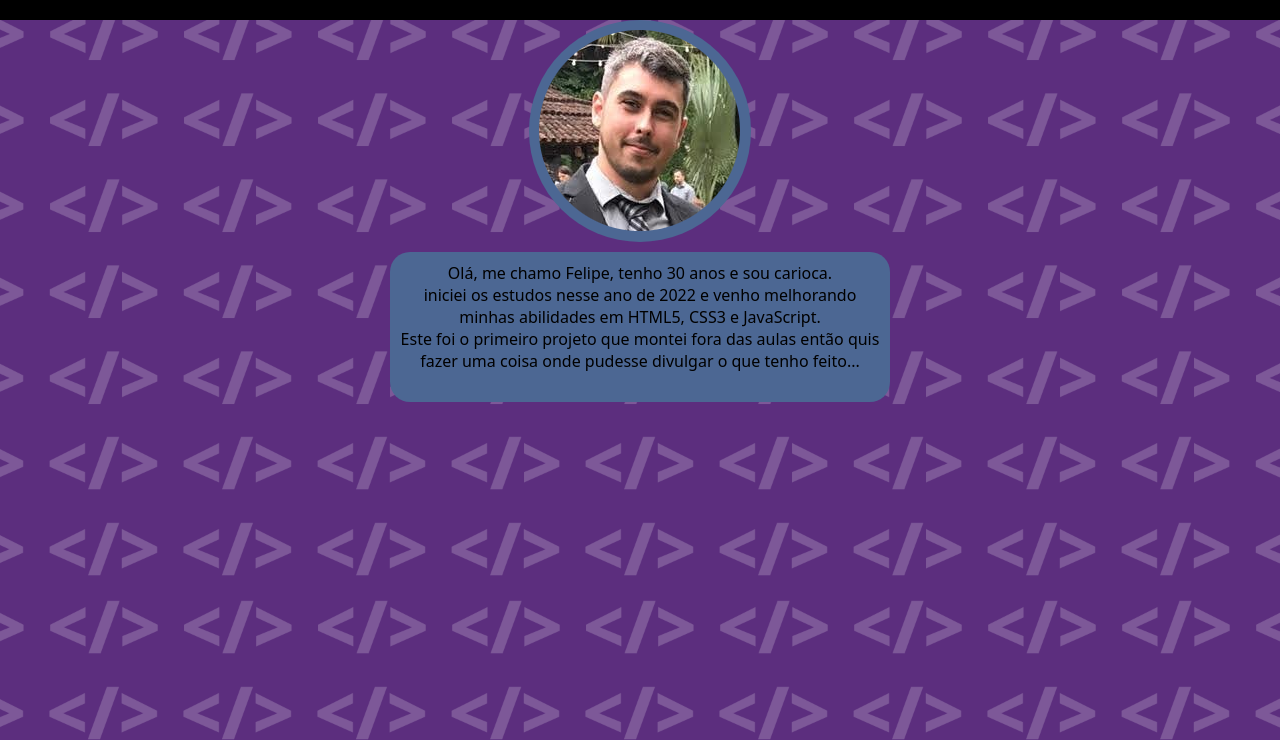
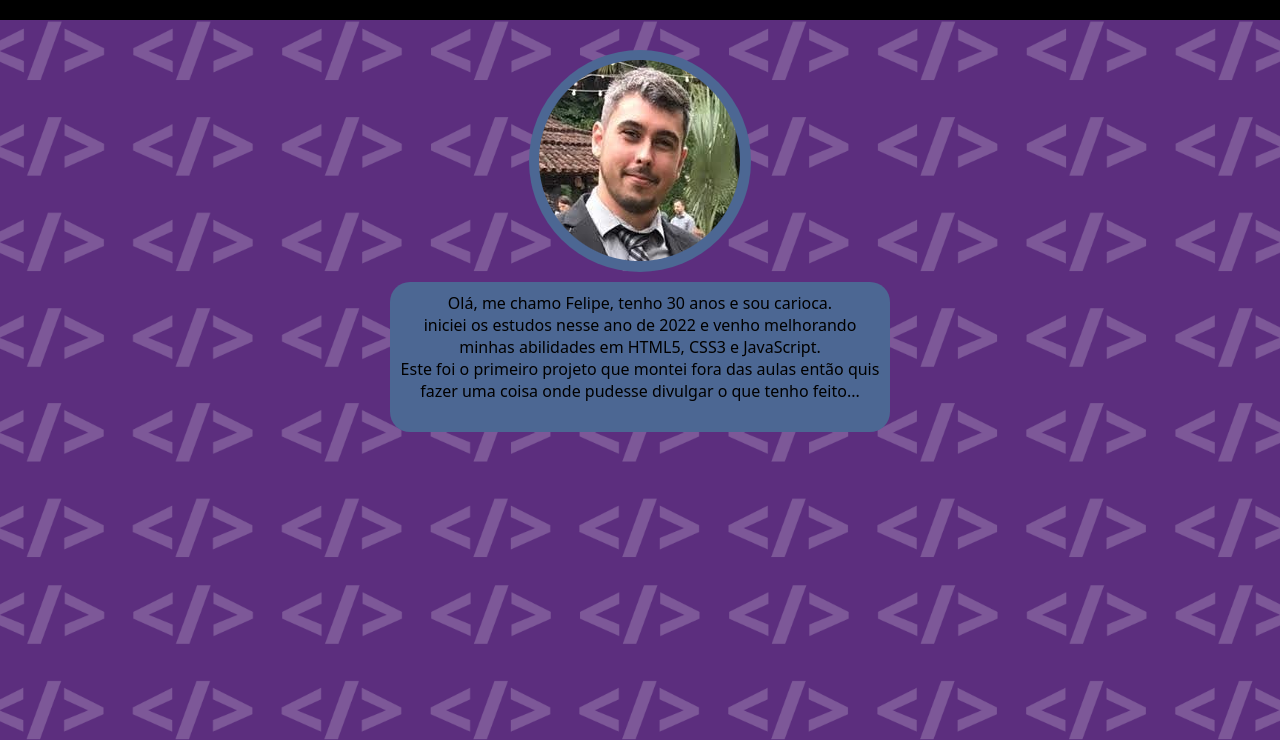
Before and after one commit to FelipeNogueira92/felipenogueira, a plain HTML site: page isobre.html in a window 1280 px wide. Shown: the part 60-800 px from the top of the page. Drawn offline with Linux system fonts and the light colour scheme.

Commit message:
Add files via upload

```diff
--- a/style.css
+++ b/style.css
@@ -1,6 +1,12 @@
 * {
     margin: 0;
     padding: 0;
+}
+
+body {
+    background: url("imagens/bgteste.png") no-repeat center center;
+    background-size: cover;
+    height: 100vh;
 }
 
 a {
@@ -26,12 +32,6 @@ nav {
     font-family: system-ui, -apple-system, BlinkMacSystemFont, 'Segoe UI', Roboto, Oxygen, Ubuntu, Cantarell, 'Open Sans', 'Helvetica Neue', sans-serif;
     background: black;
     height: 10vh;
-}
-
-main {
-    background: url("imagens/bgteste.png") no-repeat center center;
-    background-size: cover;
-    height: 90vh;
 }
 
 .nav-list {
@@ -138,7 +138,7 @@ h1, p{
 .myphoto {
     display: block;
     background-color: #4C6793;
-    border-radius: 120px;
+    border-radius: 50%;
     padding: 8px;
-    margin: auto;
+    margin: 30px auto 10px;
 }
```
